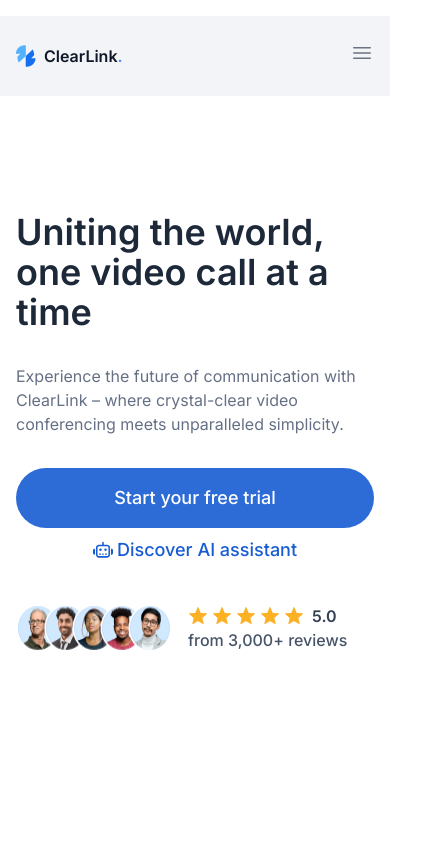
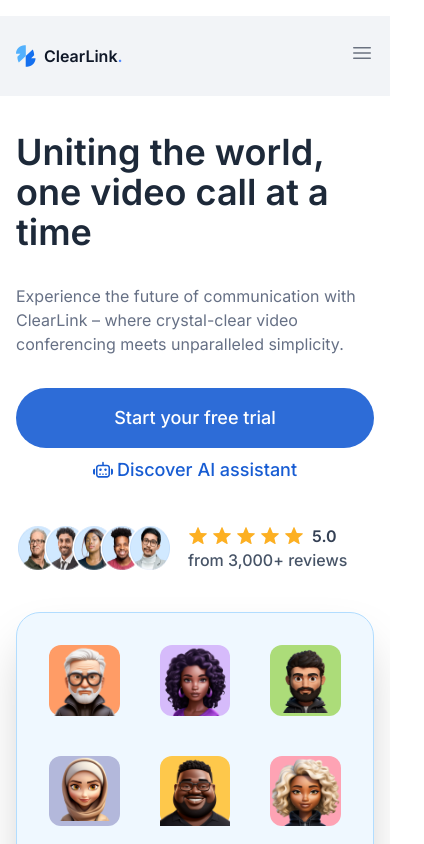
Before and after one commit to Praizee/talent-assessment, a Next.js app: page / in a window 390 px wide. Shown: the top 844 px of the page, 424 px wide, since content can reach past the window. Built offline with nearby package versions, Linux system fonts and the light colour scheme.

Commit message:
fix: mobile responsiveness

```diff
--- a/component/home/Home.jsx
+++ b/component/home/Home.jsx
@@ -98,12 +98,12 @@ const Home = () => {
     <section>
       {/* hero */}
       <div className="relative">
-        <div className="max-w-screen-xl mx-auto px-4 py-24 gap-12 text-gray-600 overflow-hidden md:px-8 lg:flex justify-between">
+        <div className="max-w-screen-xl mx-auto px-4 md:py-24 pb-8 pt-4 gap-12 text-gray-600 overflow-hidden md:px-8 lg:flex justify-between">
           <div className="flex-1 space-y-8 max-w-max">
-            <h1 className="text-4xl text-[#1D2939] font-semibold sm:text-7xl">
+            <h1 className="text-4xl text-[#1D2939] font-semibold md:text-5xl lg:text-7xl">
               Uniting the world, one video call at a time
             </h1>
-            <p className="text-[#667085] max-w-lg">
+            <p className="text-[#667085] lg:max-w-lg">
               Experience the future of communication with ClearLink – where
               crystal-clear video conferencing meets unparalleled simplicity.
             </p>
@@ -138,25 +138,25 @@ const Home = () => {
           </div>
 
           {/* images */}
-          <div className="flex-none hidden md:block md:mt-10 lg:mt-0">
+          <div className="flex-none md:block mt-10 lg:mt-0">
             <div className="max-w-max bg-[#EFF8FF] rounded-3xl p-8 border border-[#B2DDFF] shadow-2xl ">
               <div className="grid gap-10 grid-cols-3">
-                <span className="bg-[#FF9C66] w-max rounded-xl">
+                <span className="bg-[#FF9C66] md:md:w-max rounded-xl">
                   <Image src={Image1} width={100} height={100} alt="Image" />
                 </span>
-                <span className="bg-[#D6BBFB] w-max rounded-xl">
+                <span className="bg-[#D6BBFB] md:w-max rounded-xl">
                   <Image src={Image2} width={100} height={100} alt="Image" />
                 </span>
-                <span className="bg-[#ACDC79] w-max rounded-xl">
+                <span className="bg-[#ACDC79] md:w-max rounded-xl">
                   <Image src={Image3} width={100} height={100} alt="Image" />
                 </span>
-                <span className="bg-[#B3B8DB] w-max rounded-xl">
+                <span className="bg-[#B3B8DB] md:w-max rounded-xl">
                   <Image src={Image4} width={100} height={100} alt="Image" />
                 </span>
-                <span className="bg-[#FEC84B] w-max rounded-xl">
+                <span className="bg-[#FEC84B] md:w-max rounded-xl">
                   <Image src={Image5} width={100} height={100} alt="Image" />
                 </span>
-                <span className="bg-[#FEA3B4] w-max rounded-xl">
+                <span className="bg-[#FEA3B4] md:w-max rounded-xl">
                   <Image src={Image6} width={100} height={100} alt="Image" />
                 </span>
               </div>
@@ -247,7 +247,7 @@ const Home = () => {
             </h2>
           </div>
           <div className="flex-none hidden lg:block">
-            <Image src={Mockup} className="w-max" />
+            <Image src={Mockup} className="md:w-max" />
           </div>
         </div>
       </div> */}
--- a/component/layout/Footer.jsx
+++ b/component/layout/Footer.jsx
@@ -114,7 +114,7 @@ const Footer = () => {
 
   return (
     <footer className="pt-10">
-      <div className="max-w-screen-xl mx-auto px-4 text-gray-600">
+      <div className="max-w-screen-xl bottom-0 mx-auto px-4 text-gray-600">
         <div className="justify-between lg:flex">
           <div className="space-y-6">
             <Link href="/" className="flex gap-2">
@@ -129,14 +129,14 @@ const Footer = () => {
                 ClearLink<span className="text-[#528BFF]">.</span>
               </p>
             </Link>
-            <p className="max-w-sm text-[#475467] text-lg font-normal">
+            <p className="lg:max-w-sm max-w-xl text-[#475467] text-lg font-normal">
               ClearLink is your gateway to effortless, high-quality video
               conferencing. Join us in shaping the future of communication!
             </p>
           </div>
 
           {/* links */}
-          <div className="flex-none mt-16 space-y-6 justify-between gap-20 sm:flex md:space-y-0 text-[#475467] text-lg font-semibold">
+          <div className="flex-none mt-16 justify-between md:gap-20 gap-10  grid grid-cols-2 md:grid-cols-4  space-y-0 text-[#475467] text-lg font-semibold">
             {footerNavs.map((item, idx) => (
               <ul className="space-y-4 " key={idx}>
                 <h4 className="text-[#667085] text-base font-semibold sm:pb-2">
@@ -173,9 +173,9 @@ const Footer = () => {
       </div>
 
       {/* copyright */}
-      <div className="mt-10 py-10 px-40 bg-[#F9FAFB] text-[#667085] items-center justify-between sm:flex">
+      <div className="mt-10 py-10 px-4 md:px-40 bg-[#F9FAFB] text-[#667085] items-center justify-between sm:flex">
         <p>© {currentYear} ClearLink. All rights reserved.</p>
-        <div className="flex items-center gap-x-6 text-gray-400 mt-6">
+        <div className="flex items-center gap-x-6 text-gray-400">
           {/* className="w-6 h-6 hover:text-gray-500 duration-150" */}
           <Link href="#">
             <svg
--- a/component/layout/HomeLayout.jsx
+++ b/component/layout/HomeLayout.jsx
@@ -6,7 +6,7 @@ import Footer from "./Footer";
 
 const HomeLayout = () => {
   return (
-    <main className="flex flex-col py-4 containe w-full relative">
+    <main className="flex flex-col pt-4 containe w-full relative">
       <div className="bg-transparent bg-hero-bg">
         <Nav />
         <Home />
--- a/component/layout/Nav.jsx
+++ b/component/layout/Nav.jsx
@@ -26,20 +26,20 @@ const Nav = () => {
   }, []);
 
   const Brand = () => (
-    <div className="flex items-center justify-between py-5 md:block">
+    <div className="flex items-center justify-between py-5 lg:block">
       <a href="/" className="flex gap-2">
         <Image
           src={Logo}
           width={30}
           height={30}
           alt="Float UI logo"
-          className="md:w-6 w-5"
+          className="lg:w-6 w-5"
         />
-        <p className="py-2 text-[#101828] text-base md:text-2xl font-semibold">
+        <p className="py-2 text-[#101828] text-base lg:text-2xl font-semibold">
           ClearLink<span className="text-[#528BFF]">.</span>
         </p>
       </a>
-      <div className="md:hidden">
+      <div className="lg:hidden">
         <button
           className="menu-btn text-gray-500 hover:text-gray-800"
           onClick={() => setState(!state)}
@@ -80,24 +80,24 @@ const Nav = () => {
 
   return (
     <header>
-      <div className={`md:hidden ${state ? "mx-2 pb-5" : "hidden"}`}>
+      <div className={`lg:hidden ${state ? "mx-2 pb-5" : "hidden"}`}>
         <Brand />
       </div>
       <nav
-        className={`pb-5 md:text-sm ${
+        className={`pb-5 lg:text-sm ${
           state
-            ? "absolute top-0 inset-x-0 z-50 bg-[#F2F4F7] shadow-lg rounded-xl border mx-2 mt-2 md:shadow-none md:border-none md:mx-0 md:mt-0 md:relative md:bg-transparent"
+            ? "absolute top-0 inset-x-0 z-50 bg-[#F2F4F7] shadow-lg rounded-xl border mx-2 mt-2 lg:shadow-none lg:border-none lg:mx-0 lg:mt-0 lg:relative lg:bg-transparent"
             : ""
         }`}
       >
-        <div className="gap-x-14 md:rounded-full bg-[#F2F4F7] text-white mb:border border-[#D0D5DD] items-center max-w-screen-xl mx-auto px-4 py-0 md:flex md:px-8">
+        <div className="gap-x-14 lg:rounded-full bg-[#F2F4F7] text-white mb:border border-[#D0D5DD] items-center max-w-screen-xl mx-auto px-4 py-0 lg:flex lg:px-8">
           <Brand />
           <div
-            className={`flex-1 items-center mt-8 md:mt-0 md:flex ${
+            className={`flex-1 items-center mt-8 lg:mt-0 lg:flex ${
               state ? "block" : "hidden"
             } `}
           >
-            <ul className="flex-1 justify-center items-center space-y-6 md:flex md:space-x-6 md:space-y-0">
+            <ul className="flex-1 justify-center items-center space-y-6 lg:flex lg:space-x-6 lg:space-y-0">
               {navigation.map((item, idx) => {
                 const isLastItem = idx === navigation.length - 1;
 
@@ -162,17 +162,17 @@ const Nav = () => {
               })}
             </ul>
 
-            <div className="items-center justify-end mt-6 space-y-6 md:flex md:mt-0">
+            <div className="items-center justify-end mt-6 space-y-6 lg:flex lg:mt-0">
               <div className="flex gap-2">
                 <Link
                   href="/"
-                  className="flex items-center justify-center gap-x-1 py-3 px-6 text-base text-[#101828] font-medium bg-white border border-[#98A2B3] active:bg-white rounded-full md:inline-flex"
+                  className="flex items-center justify-center gap-x-1 py-3 px-6 text-base text-[#101828] font-medium bg-white border border-[#98A2B3] active:bg-white rounded-full lg:inline-flex"
                 >
                   Talk to sales
                 </Link>
                 <Link
                   href="/"
-                  className="flex items-center justify-center gap-x-1 py-3 px-6 text-base text-white font-medium bg-[#175CD3]/90 hover:[#175CD3] active:bg-[#175CD3] rounded-full md:inline-flex"
+                  className="flex items-center justify-center gap-x-1 py-3 px-6 text-base text-white font-medium bg-[#175CD3]/90 hover:[#175CD3] active:bg-[#175CD3] rounded-full lg:inline-flex"
                 >
                   Sign up for free
                 </Link>
```
